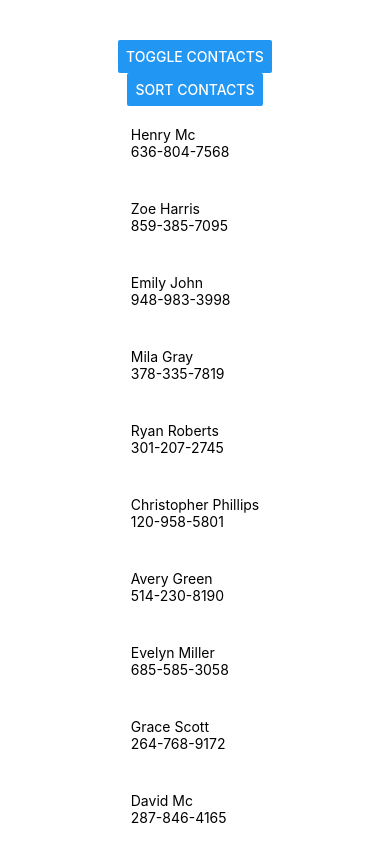
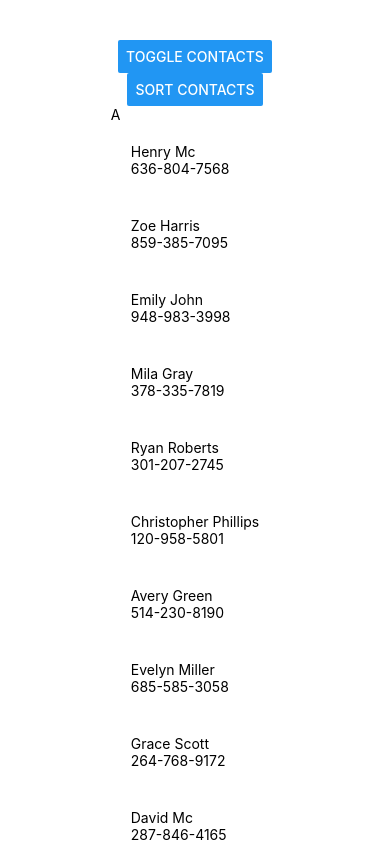
Before and after one commit to Farooq-azam-khan/mobile-app-development-with-react-native, a React Native app in the folder lecture4-list-userinput/contacts-app/: screen / in a window 390 px wide. Both pictures are taken after a click on the button "TOGGLE CONTACTS". Built offline with nearby package versions, Linux system fonts and the light colour scheme.

Commit message:
added sections list

```diff
--- a/lecture4-list-userinput/contacts-app/App.js
+++ b/lecture4-list-userinput/contacts-app/App.js
@@ -1,5 +1,5 @@
 import React from 'react';
-import { Button, ScrollView, StyleSheet, FlatList, View } from 'react-native';
+import { Button, Text, StyleSheet, SectionList, View } from 'react-native';
 
 import contacts, { compareNames } from './contacts';
 
@@ -30,6 +30,9 @@
 
   renderItem = ({ item }) => (<Row {...item} />)
 
+  // title field matches to title below
+  renderSectionHeader = obj => <Text>{obj.section.title}</Text>
+
   render() {
     return (
       <View style={[styles.container, styles.topPadding]}>
@@ -37,11 +40,17 @@
         <Button title="sort contacts" onPress={this.sort} />
         {/* turnuary operation */}
         {this.state.showContacts && (
-          // Flatlist: Pass an array of data and renderItem function as props
-          <FlatList
-            data={this.state.contacts}
+          // SectionList: has its own data array, can override the renderItem function with own custom render
+          // render section header as well
+          <SectionList
+            renderSectionHeader={this.renderSectionHeader}
+            sections={[{
+              title: 'A',
+              data: this.state.contacts
+            }
+            ]}
             renderItem={this.renderItem}
-            keyExtractor={(item, _) => item.key.toString()} />
+          />
         )
         }
       </View>
```
